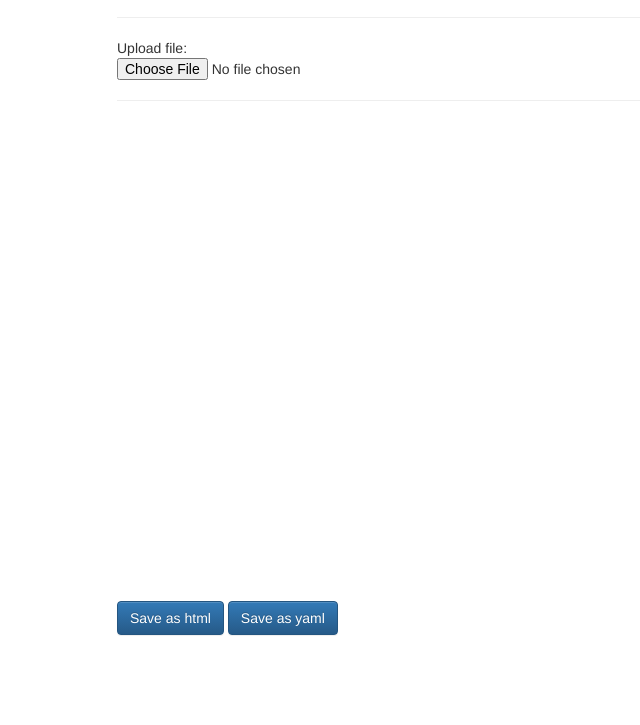
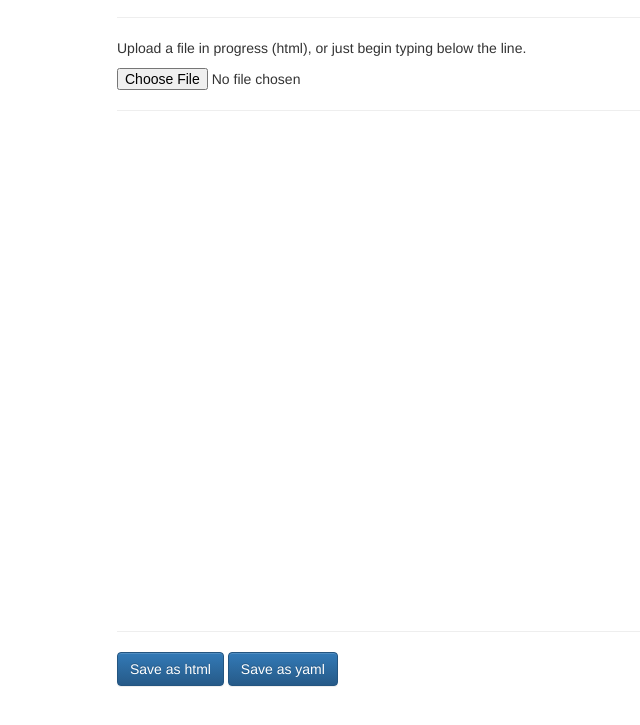
Before and after one commit to kshaffer/peasycomposer, a website: page index.html in a window 1280 px wide. Shown: the part 63-788 px from the top of the page, without its empty margins (158-798 px from the left). Drawn offline with nearby package versions, Linux system fonts and the light colour scheme.

Commit message:
paragraph style update

```diff
--- a/index.html
+++ b/index.html
@@ -32,10 +32,12 @@
         <h1>just write...</h1>
         <!--<p style="color: #AAAAAA">A Medium-like editor for undistracted writing. Select text to reveal a pop-up menu for formatting options. And try it in your browser's full-screen mode for an even cleaner experience! Based on <a href="https://github.com/yabwe/medium-editor" target="_blank">Medium Editor</a> for JavaScript.</p>-->
         <hr/>
-        <p>Upload file: <input type="file" id="file" name="file" onchange="read_file(event);"/></p>
+        <p>Upload a file in progress (html), or just begin typing below the line.</p>
+        <input type="file" id="file" name="file" onchange="read_file(event);"/>
         <hr/>
         <div id="upload_content"></div>
         <div type="text" class="editable" name="content" id="content" placeholder="Type content here." style="width: 100%; min-height: 30em; outline: none; font-family: Merriweather; font-size: 16px; line-height: 1.6em;"></div>
+        <hr/>
         <button class="btn btn-primary" type="submit" onclick="download('cleanwrite.html', editor.serialize().content.value);">Save as html</button>
         <button class="btn btn-primary" type="submit" onclick="download('cleanwrite.md', make_yaml(editor.serialize().content.value));">Save as yaml</button>
       </div>
```
